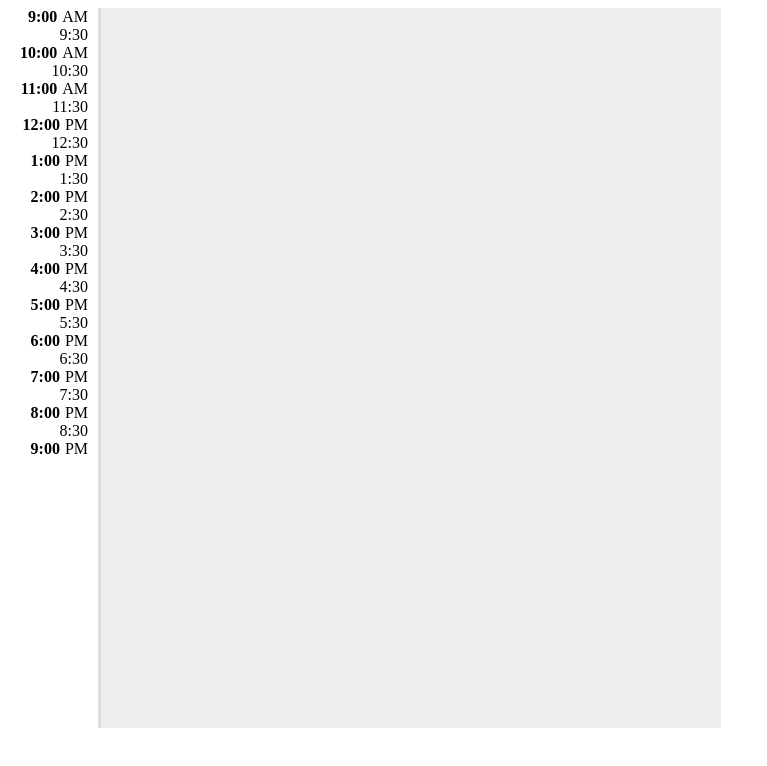
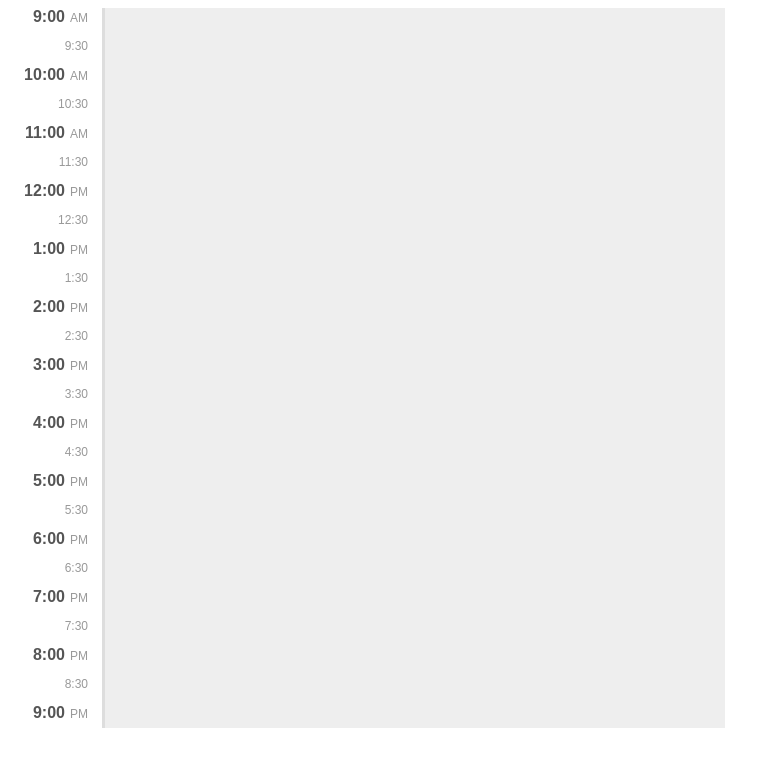
Before and after one commit to AndyWang99/SimpleCalendar, a plain HTML site: page index.html in a window 1280 px wide. Shown: the whole page, without its empty margins (0-767 px from the left). Drawn offline with Linux system fonts and the light colour scheme.

Commit message:
align am pm to bottom of div via inline-block styling

```diff
--- a/script.js
+++ b/script.js
@@ -11,6 +11,12 @@ function initTimes() {
     // create hourly timestamp
     let hourlyDiv = document.createElement("div");
 
+    let hourlyDivTime = document.createElement("div");
+    // i % 24 since it is possible for i > 24 since i is at most start + end
+    hourlyDivTime.innerHTML = (i % 12) + 1 + ":00";
+    hourlyDivTime.className = "times-hourly-time";
+    hourlyDiv.appendChild(hourlyDivTime);
+
     let hourlyDivAMPM = document.createElement("div");
     // 12PM is 11.
     if (i < 11) {
@@ -21,12 +27,7 @@ function initTimes() {
     hourlyDivAMPM.className = "times-AMPM";
     hourlyDiv.appendChild(hourlyDivAMPM);
 
-    let hourlyDivTime = document.createElement("div");
-    // i % 24 since it is possible for i > 24 since i is at most start + end
-    hourlyDivTime.innerHTML = (i % 12) + 1 + ":00";
-    hourlyDivTime.className = "times-hourly-time";
-    hourlyDiv.appendChild(hourlyDivTime);
-
+    hourlyDiv.className = "times-hourly";
     divTimes.appendChild(hourlyDiv);
 
     // create 30 min mark timestamp, when not on last iteration
--- a/style.css
+++ b/style.css
@@ -1,22 +1,39 @@
+#calendar {
+  font-family: sans-serif;
+}
+
 #times {
   float: left;
   width: 80px;
   height: 720px;
-  margin-right: 10px;
+  margin-right: 14px;
+  text-align: right;
+}
+
+.times-hourly {
+  margin-bottom: 13px;
 }
 
 .times-hourly-time {
-  float: right;
-  font-weight: 700;
+  display: inline-block;
+  font-weight: 600;
+  color: #555555;
 }
 
 .times-AMPM {
   margin-left: 5px;
-  float: right;
+  display: inline-block;
+  font-weight: 200;
+  font-size: 12px;
+  height: auto;
+  color: #999999;
 }
 
 .times-half-hourly {
-  text-align: right;
+  font-weight: 200;
+  font-size: 12px;
+  color: #999999;
+  margin-bottom: 13px;
 }
 
 #events {
```
